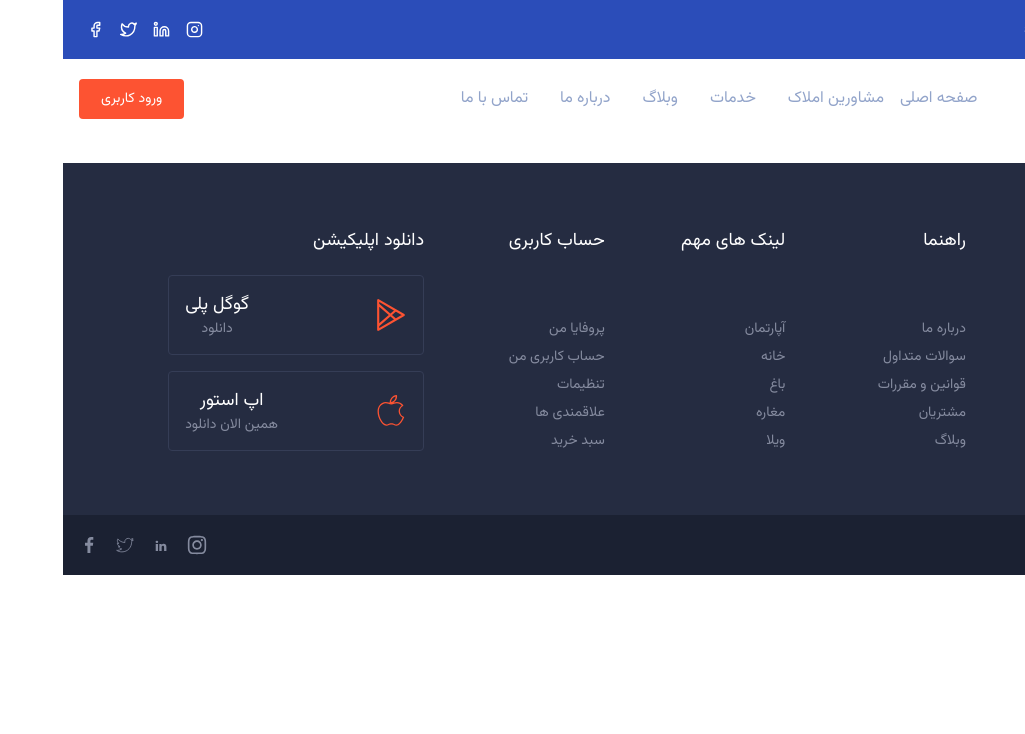
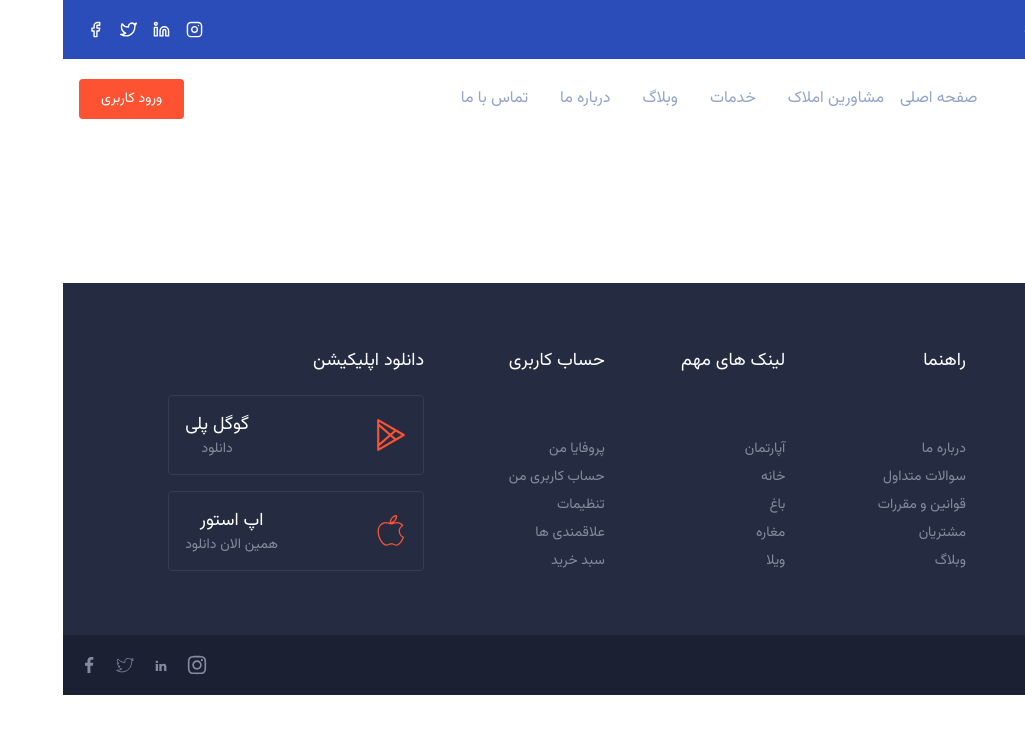
Before and after one commit to niazibahman/realestate, a Next.js app: page / in a window 1280 px wide. Shown: the top 734 px of the page, without its empty margins (255-1280 px from the left). Built offline with nearby package versions, Linux system fonts and the light colour scheme.

Commit message:
create main page components and add them to main page

```diff
--- /dev/null
+++ b/component/mainpage/agents.js
@@ -0,0 +1,3 @@
+export default function Agents(){
+    return(<div>Agents</div>);
+}
--- /dev/null
+++ b/component/mainpage/articles.js
@@ -0,0 +1,3 @@
+export default function Articles(){
+    return(<div>Articles</div>);
+}
--- /dev/null
+++ b/component/mainpage/citiesproperty.js
@@ -0,0 +1,3 @@
+export default function CitiesProperty(){
+    return(<div>Cities Property</div>);
+}
--- /dev/null
+++ b/component/mainpage/newproperty.js
@@ -0,0 +1,3 @@
+export default function NewProperty(){
+    return(<div>New Property</div>);
+}
--- /dev/null
+++ b/component/mainpage/searchbox.js
@@ -0,0 +1,3 @@
+export default function SearchBox(){
+    return(<div>SearchBox</div>);
+}
--- /dev/null
+++ b/component/mainpage/sitecomments.js
@@ -0,0 +1,3 @@
+export default function SiteComments(){
+    return(<div>Site Comments</div>);
+}
--- a/pages/index.js
+++ b/pages/index.js
@@ -1,4 +1,10 @@
 import Head from 'next/head'
+import SearchBox from '../component/mainpage/searchbox'
+import NewProperty from '../component/mainpage/newProperty'
+import CitiesProperty from '../component/mainpage/citiesproperty'
+import Agents from '../component/mainpage/agents'
+import SiteComments from '../component/mainpage/sitecomments'
+import Articles from '../component/mainpage/articles'
 
 export default function Home() {
   return (
@@ -10,9 +16,12 @@ export default function Home() {
         <link rel="icon" href="/favicon.ico" />
       </Head>
       <main>
-        <div>
-          main page
-        </div>
+        <SearchBox/>
+        <NewProperty/>
+        <CitiesProperty/>
+        <Agents/>
+        <SiteComments/>
+        <Articles/>
       </main>
     </>
   )
```
